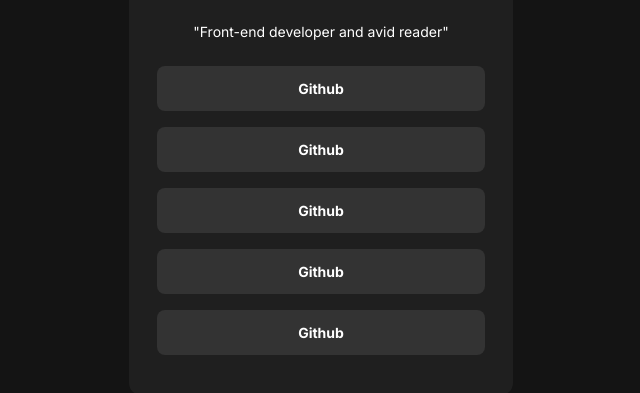
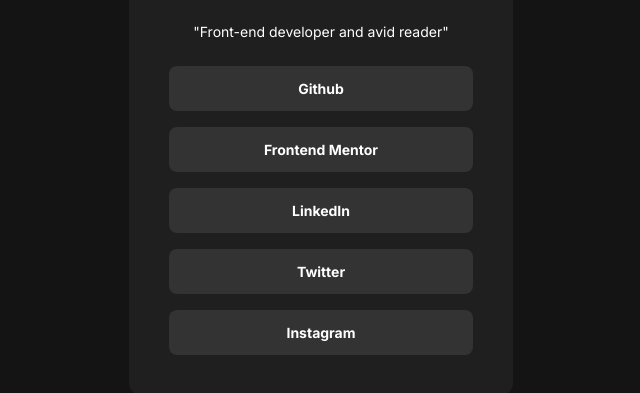
Before and after one commit to klhaug/social-links-profile, a plain HTML site: page index.html in a window 1280 px wide. Shown: the part 311-704 px from the top of the page, without its empty margins (319-959 px from the left). Drawn offline with Linux system fonts and the light colour scheme.

Commit message:
challenge complete

```diff
--- a/index.html
+++ b/index.html
@@ -19,10 +19,10 @@
     <p class="txt-md-regular">"Front-end developer and avid reader"</p>
     <div class="button-container">
       <p><a href="https://github.com" class="primary-button txt-md-bold">Github</a></p>
-      <p><a href="https://github.com" class="primary-button txt-md-bold">Github</a></p>
-      <p><a href="https://github.com" class="primary-button txt-md-bold">Github</a></p>
-      <p><a href="https://github.com" class="primary-button txt-md-bold">Github</a></p>
-      <p><a href="https://github.com" class="primary-button txt-md-bold">Github</a></p>
+      <p><a href="https://github.com" class="primary-button txt-md-bold">Frontend Mentor</a></p>
+      <p><a href="https://github.com" class="primary-button txt-md-bold">LinkedIn</a></p>
+      <p><a href="https://github.com" class="primary-button txt-md-bold">Twitter</a></p>
+      <p><a href="https://github.com" class="primary-button txt-md-bold">Instagram</a></p>
     </div>
   </div>
 </body>
--- a/styles.css
+++ b/styles.css
@@ -76,7 +76,7 @@
     display: flex;
     border-radius: var(--size-150);
     flex-direction: column;
-    padding: var(--size-500) var(--size-300);
+    padding: var(--size-500);
     align-items: center;
     gap: var(--size-300);
     background-color: var(--grey-800);
@@ -103,7 +103,6 @@
 }
 
 .primary-button {
-    transition: 500ms;
     margin: auto;
     max-width: 304px;
     display: flex;
@@ -120,3 +119,10 @@
     background-color: var(--green-900) ;
     color: var(--grey-700);
 }
+
+
+@media screen and (max-width: 440px) {
+    .card {
+        padding: var(--size-300);
+    }
+}
```
Also changed, not shown: screenshot.png (added), 2 other files.
